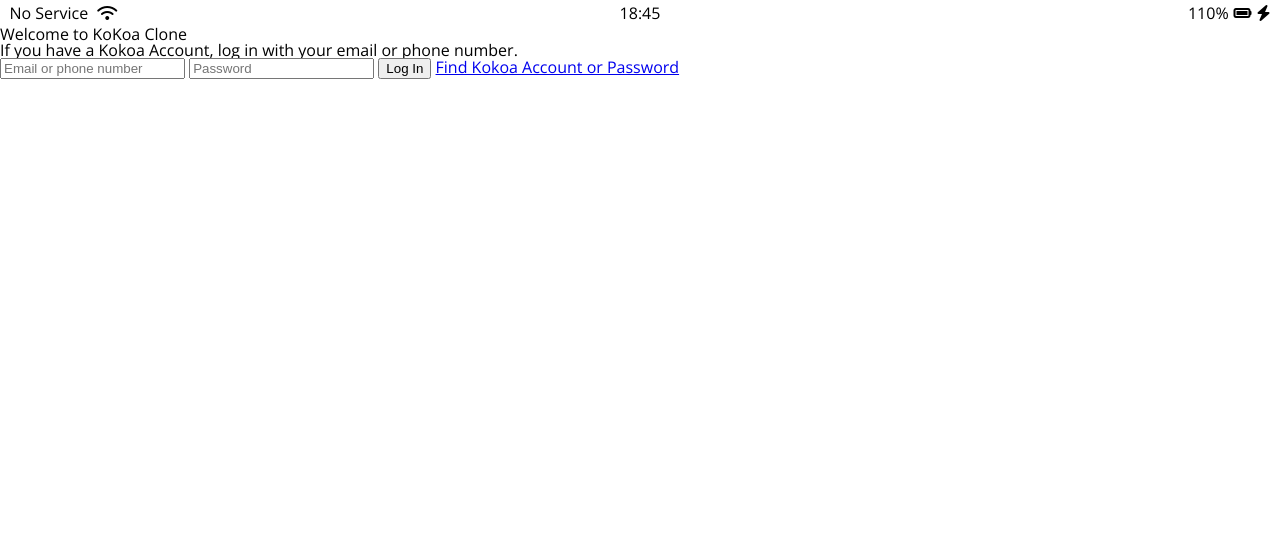
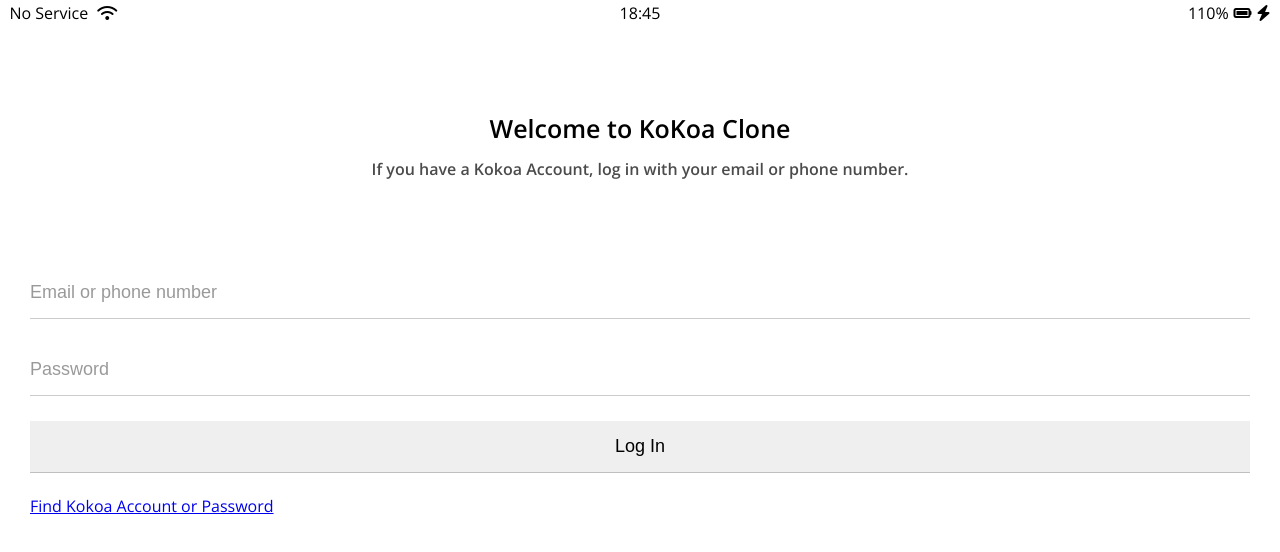
Before and after one commit to tmdwhd0123/kokoa-clone-2020, a plain HTML site: page index.html in a window 1280 px wide. Drawn offline with nearby package versions, Linux system fonts and the light colour scheme.

Commit message:
#6.7 Log In Form part One(save)

```diff
--- a/css/reset.css
+++ b/css/reset.css
@@ -122,3 +122,7 @@ table {
   border-collapse: collapse;
   border-spacing: 0;
 }
+
+input:focus{
+  outline: none;
+}
--- a/css/styles.css
+++ b/css/styles.css
@@ -1,6 +1,49 @@
 @import url('https://fonts.googleapis.com/css2?family=Open+Sans:wght@400;600&display=swap');
 @import "reset.css";
+@import "variables.css";
 @import "status-bar.css";
 body {
   font-family: 'Open Sans', sans-serif;
 }
+
+.welcome-header{
+  margin: 90px 0px;
+  text-align: center;
+  display: flex;
+  flex-direction: column;
+  align-items: center;
+  font-weight: 600;
+}
+
+.welcome-header__title{
+  margin-bottom: 20px;
+  font-size: 25px;
+}
+
+.welcome-header__text{
+  width: 60%;
+  opacity: 0.7;
+}
+
+#login-form{
+  display: flex;
+  flex-direction: column;
+  margin: 0px 30px;
+}
+
+#login-form input{
+  border: none;
+  padding: 15px 0px;
+  font-size: 18px;
+  border-bottom: 1px solid rgba(0, 0, 0, 0.2);
+  margin-bottom: 25px;
+  transition: border-color 0.3s ease-in-out;
+}
+
+#login-form input::placeholder{
+  color:  rgba(0, 0, 0, 0.4);
+}
+
+#login-form input:focus{
+  border-color: var(--yellow);
+}
--- /dev/null
+++ b/css/variables.css
@@ -0,0 +1,3 @@
+:root{
+  --yellow: #FAE100;
+}
```
